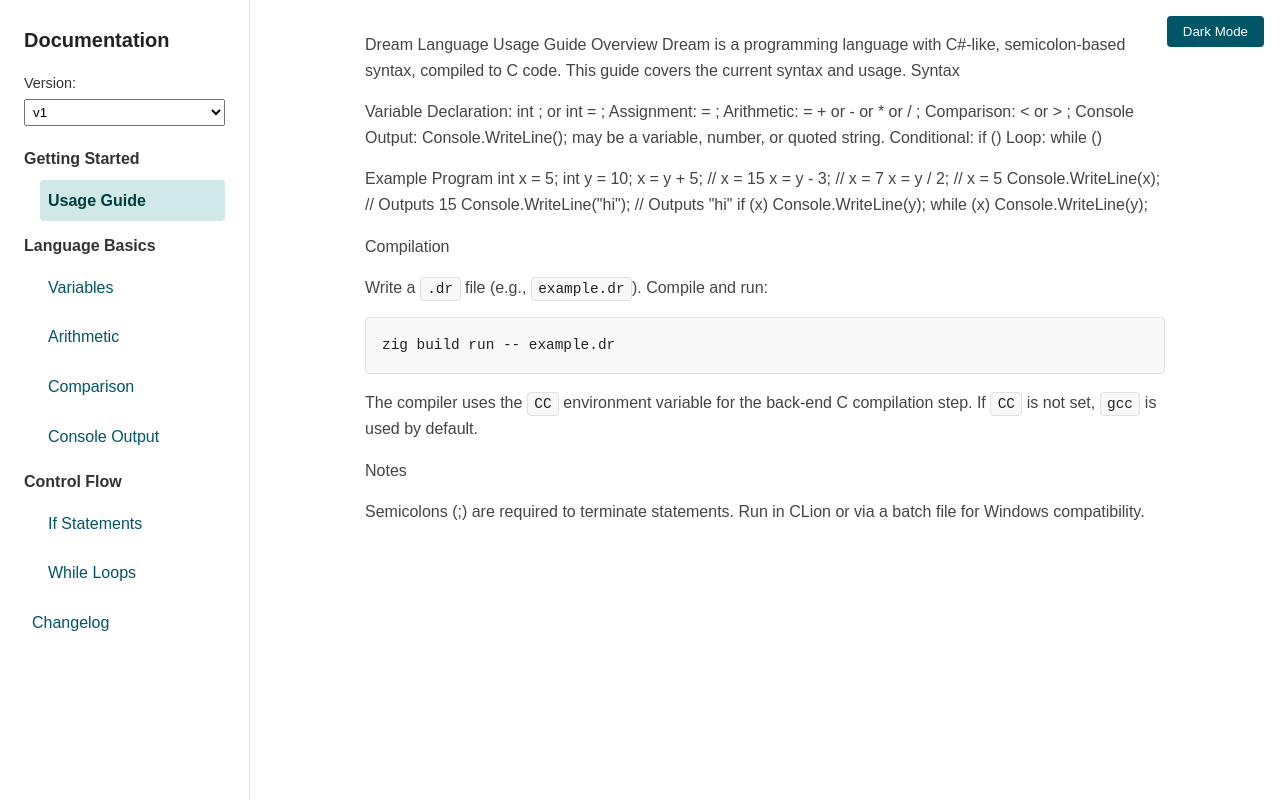
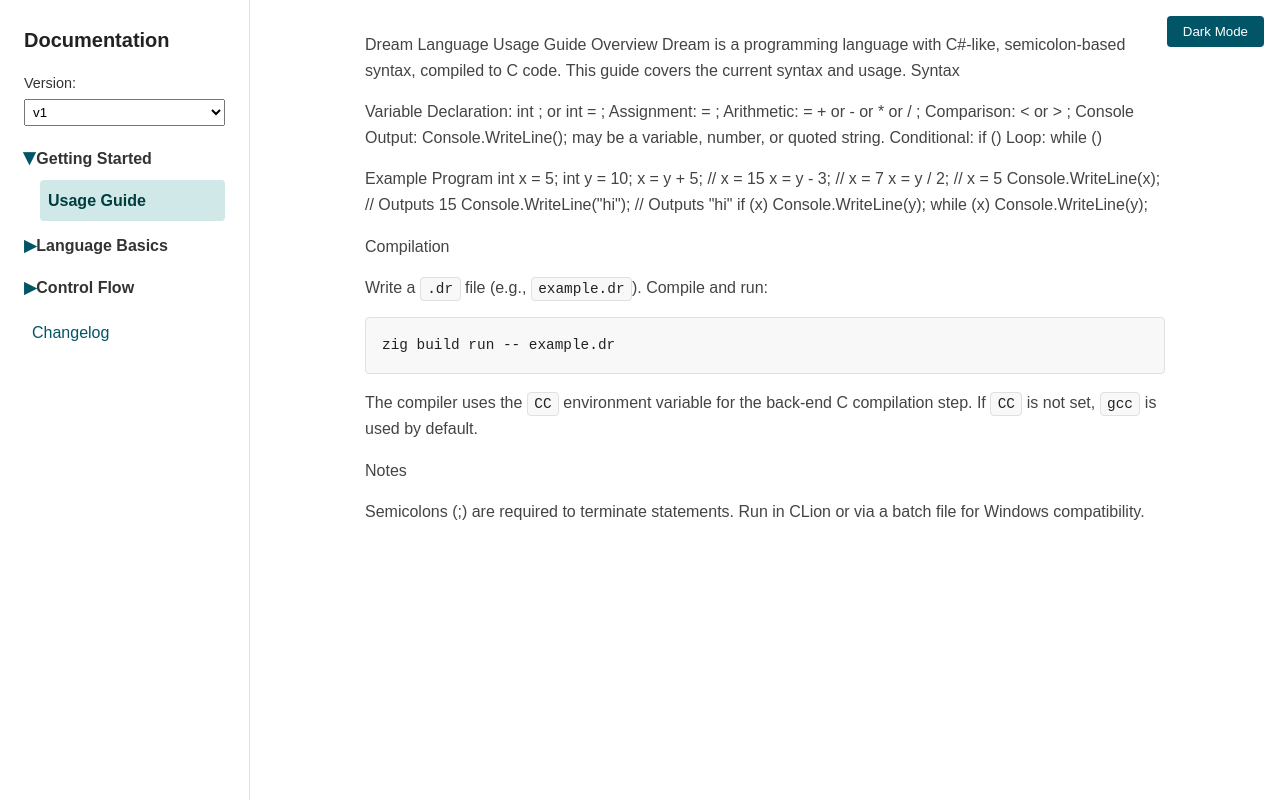
Before and after one commit to Ddemon26/DreamCompiler, a plain HTML site: page docs/index.html in a window 1280 px wide. Drawn offline with nearby package versions, Linux system fonts and the light colour scheme.

Commit message:
Add collapsible navigation categories to docs
Introduces collapsible navigation categories in the documentation sidebar for both light and dark themes. Categories can now be toggled open/closed by clicking, with an arrow indicator reflecting their state. The 'Getting Started' category is expanded by default for improved usability.

```diff
--- a/docs/index-dark.css
+++ b/docs/index-dark.css
@@ -89,11 +89,28 @@ body {
     font-weight: bold;
     display: block;
     padding: 0.25rem 0;
+    cursor: pointer;
+}
+
+.nav li.category > span::before {
+    content: '▶ ';
+    display: inline-block;
+    transition: transform 0.2s;
+    color: #8ab4f8;
+}
+
+.nav li.category.open > span::before {
+    transform: rotate(90deg);
 }
 
 .nav li.category ul {
     margin-left: 1rem;
     margin-top: 0.25rem;
+    display: none;
+}
+
+.nav li.category.open ul {
+    display: block;
 }
 
 .main-content {
--- a/docs/index.css
+++ b/docs/index.css
@@ -86,11 +86,28 @@ body {
     font-weight: bold;
     display: block;
     padding: 0.25rem 0;
+    cursor: pointer;
+}
+
+.nav li.category > span::before {
+    content: '▶ ';
+    display: inline-block;
+    transition: transform 0.2s;
+    color: #005566;
+}
+
+.nav li.category.open > span::before {
+    transform: rotate(90deg);
 }
 
 .nav li.category ul {
     margin-left: 1rem;
     margin-top: 0.25rem;
+    display: none;
+}
+
+.nav li.category.open ul {
+    display: block;
 }
 
 .main-content {
--- a/docs/index.html
+++ b/docs/index.html
@@ -57,6 +57,7 @@
         const themeToggle = document.getElementById('theme-toggle');
         const themeLink = document.querySelector('link[rel="stylesheet"]');
         const versionSelect = document.getElementById('version-select');
+        const categories = document.querySelectorAll('.category');
         let currentVersion = versionSelect.value;
 
         // Apply saved theme
@@ -94,6 +95,14 @@
             });
         });
 
+        // Handle category toggle
+        categories.forEach(category => {
+            const span = category.querySelector('span');
+            span.addEventListener('click', () => {
+                category.classList.toggle('open');
+            });
+        });
+
         versionSelect.addEventListener('change', () => {
             currentVersion = versionSelect.value;
             const active = document.querySelector('.nav a.active');
@@ -121,6 +130,11 @@
         if (defaultLink) {
             defaultLink.classList.add('active');
             loadMarkdown(resolvePath('usage.md'));
+            // Open the "Getting Started" category by default
+            const gettingStarted = document.querySelector('.category:first-child');
+            if (gettingStarted) {
+                gettingStarted.classList.add('open');
+            }
         }
     });
 </script>
```
